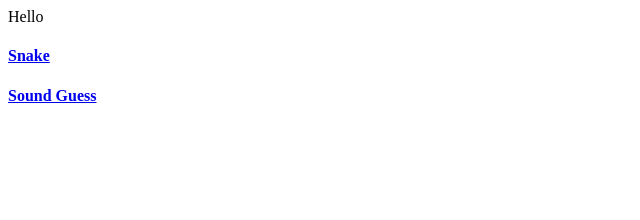
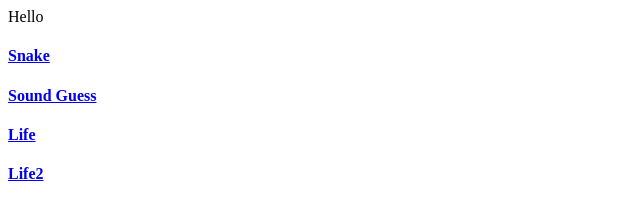
Before and after one commit to nviliam/nviliam.github.io, a plain HTML site: page index.html in a window 1280 px wide. Shown: the full height of the page, 0-640 px from the left. Drawn offline with Linux system fonts and the light colour scheme.

Commit message:
modified index + Life2

```diff
--- a/index.html
+++ b/index.html
@@ -3,3 +3,7 @@ Hello
 <h4><a href="/Snake">Snake</a></h4>
 
 <h4><a href="/Sound Guess">Sound Guess</a></h4>
+
+<h4><a href="/Life">Life</a></h4>
+
+<h4><a href="https://nviliam.github.io/Life/">Life2</a></h4>
```
